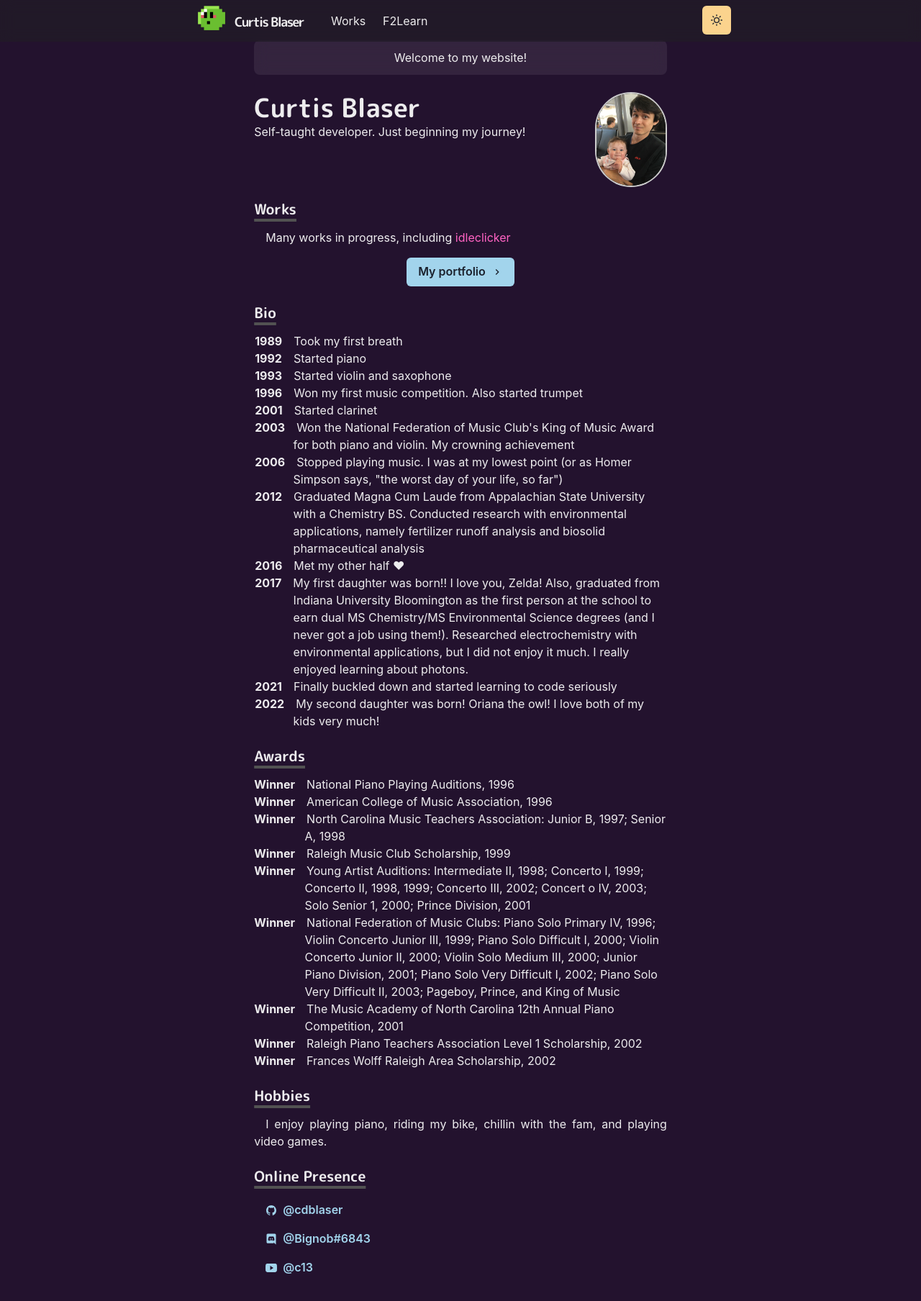
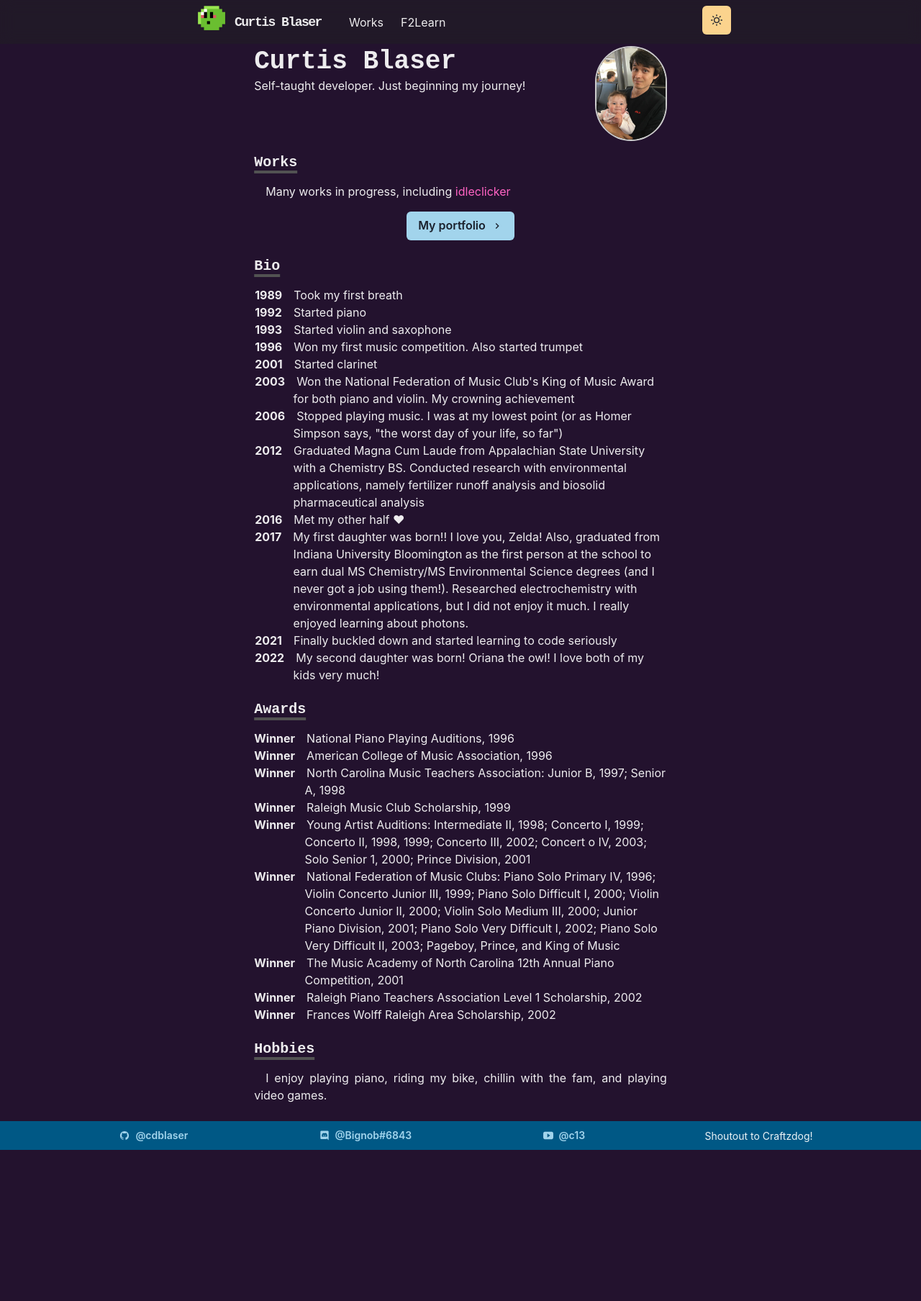
Before and after one commit to cdblaser/my-portfolio, a Next.js app: page / in a window 1280 px wide. Shown: the top 1808 px of the page at 72% size. After the commit the page ends 1598 px from the top, so only its background shows below. Built offline with nearby package versions, Linux system fonts and the light colour scheme.

Commit message:
added footer

```diff
--- a/components/footer.js
+++ b/components/footer.js
@@ -0,0 +1,85 @@
+import {
+  Container,
+  Box,
+  Link,
+  Stack,
+  Heading,
+  Flex,
+  Menu,
+  MenuItem,
+  MenuList,
+  MenuButton,
+  IconButton,
+  useColorModeValue,
+  List,
+  ListItem,
+  Button,
+} from "@chakra-ui/react";
+import Paragraph from "./paragraph";
+import { IoLogoGithub, IoLogoDiscord, IoLogoYoutube } from "react-icons/io5";
+
+const Footer = () => {
+  return (
+    <Box position="absolute" w="100%" height="2.5em" wrap="wrap-reverse">
+      <Stack
+        direction={{ base: "row" }}
+        width={{ base: "full" }}
+        alignItems="center"
+        justifyContent="space-evenly"
+        wrap="wrap"
+        white-space="nowrap"
+        flexGrow={1}
+        mt={{ base: 4, nmd: 0 }}
+        paddingX={2}
+        bg={useColorModeValue("telegram.200", "telegram.800")}
+      >
+        <Button
+          as="a"
+          href="https://github.com/cdblaser"
+          target="_blank"
+          variant="ghost"
+          colorScheme="telegram"
+          leftIcon={<IoLogoGithub />}
+          style={{ fontSize: "14px" }}
+        >
+          @cdblaser
+        </Button>
+
+        <Button
+          as="a"
+          href="https://discord.com"
+          target="_blank"
+          variant="ghost"
+          colorScheme="telegram"
+          leftIcon={<IoLogoDiscord />}
+          style={{ fontSize: "14px" }}
+        >
+          @Bignob#6843
+        </Button>
+
+        <Button
+          as="a"
+          href="https://www.youtube.com/channel/UCFcd23kyFYF5lkYeJk-Rw1A"
+          target="_blank"
+          variant="ghost"
+          colorScheme="telegram"
+          leftIcon={<IoLogoYoutube />}
+          style={{ fontSize: "14px" }}
+        >
+          @c13
+        </Button>
+        <p style={{ fontSize: 14 }}>
+          <a
+            href="https://www.craftz.dog/"
+            target="_blank"
+            rel="noopen noreferrer"
+          >
+            Shoutout to Craftzdog!
+          </a>
+        </p>
+      </Stack>
+    </Box>
+  );
+};
+
+export default Footer;
--- a/components/layouts/article.js
+++ b/components/layouts/article.js
@@ -16,7 +16,6 @@ const Layout = ({ children, title }) => (
     exit="exit"
     variants={variants}
     transition={{ duration: 0.4, type: "easeInOut" }}
-    style={{ position: "relative" }}
   >
     <>
       {title && (
--- a/components/layouts/main.js
+++ b/components/layouts/main.js
@@ -1,5 +1,6 @@
 import Head from "next/head";
 import Navbar from "../navbar.js";
+import Footer from "../footer.js";
 import noSsr from "../no-ssr.js";
 import { Box, Container } from "@chakra-ui/react";
 import VoxelDog from "../voxel-dog.js";
@@ -17,9 +18,10 @@ const Main = ({ children, router }) => {
       </Head>
 
       <Navbar path={router.asPath} />
-      <Container maxW="container.md" pt={14}>
+      <Container maxW="container.md" minH="100vh" pt={14}>
         {children}
       </Container>
+      <Footer />
     </Box>
   );
 };
--- a/lib/theme.js
+++ b/lib/theme.js
@@ -32,7 +32,7 @@ const components = {
 };
 
 const fonts = {
-  heading: "'M PLUS Rounded 1c'",
+  heading: "monospace",
 };
 
 const colors = {
--- a/pages/index.js
+++ b/pages/index.js
@@ -18,7 +18,6 @@ import Section from "../components/section";
 import Paragraph from "../components/paragraph";
 import { BioSection, BioYear } from "../components/bio";
 import { AwardSection, Award } from "../components/awards";
-import { IoLogoGithub, IoLogoDiscord, IoLogoYoutube } from "react-icons/io5";
 import NextImage from "next/image";
 
 const ProfileImage = chakra(Image, {
@@ -27,19 +26,9 @@ const ProfileImage = chakra(Image, {
 
 const Home = () => {
   return (
-    <Layout>
+    <Layout title="About">
       <Container>
-        <Box
-          borderRadius="lg"
-          bg={useColorModeValue("whiteAlpha.500", "whiteAlpha.200")}
-          p={3}
-          mb={6}
-          align="center"
-          css={{ backdropFilter: "blur(10px)" }}
-        >
-          Welcome to my website!
-        </Box>
-        <Box display={{ md: "flex" }}>
+        <Box mt={2} display={{ md: "flex" }}>
           <Box flexGrow={1}>
             <Heading as="h2" variant="page-title">
               Curtis Blaser
@@ -192,49 +181,6 @@ const Home = () => {
             playing video games.
           </Paragraph>
         </Section>
-        <Section delay={0.3}>
-          <Heading as="h3" variant="section-title">
-            Online Presence
-          </Heading>
-          <List>
-            <ListItem>
-              <Link href="https://github.com/cdblaser" target="_blank">
-                <Button
-                  variant="ghost"
-                  colorScheme="telegram"
-                  leftIcon={<IoLogoGithub />}
-                >
-                  @cdblaser
-                </Button>
-              </Link>
-            </ListItem>
-            <ListItem>
-              <Link href="https://discord.com" target="_blank">
-                <Button
-                  variant="ghost"
-                  colorScheme="telegram"
-                  leftIcon={<IoLogoDiscord />}
-                >
-                  @Bignob#6843
-                </Button>
-              </Link>
-            </ListItem>
-            <ListItem>
-              <Link
-                href="https://www.youtube.com/channel/UCFcd23kyFYF5lkYeJk-Rw1A"
-                target="_blank"
-              >
-                <Button
-                  variant="ghost"
-                  colorScheme="telegram"
-                  leftIcon={<IoLogoYoutube />}
-                >
-                  @c13
-                </Button>
-              </Link>
-            </ListItem>
-          </List>
-        </Section>
       </Container>
     </Layout>
   );
--- a/pages/learn.js
+++ b/pages/learn.js
@@ -6,7 +6,7 @@ import { GridItem } from "../components/grid-item";
 import thumbJohn from "../public/images/ominousSwordsman.png";
 
 const Learn = () => (
-  <Layout title="Posts">
+  <Layout title="Learn">
     <Container>
       <Heading as="h3" fontSize={20} mb={4} mt={2}>
         My collection of the best f2p links to learn web dev
--- a/pages/works.js
+++ b/pages/works.js
@@ -8,7 +8,7 @@ import Layout from "../components/layouts/article";
 
 const Works = () => {
   return (
-    <Layout>
+    <Layout title="Works">
       <Container>
         <Heading as="h3" fontSize={20} mb={4} mt={2}>
           Works
```
